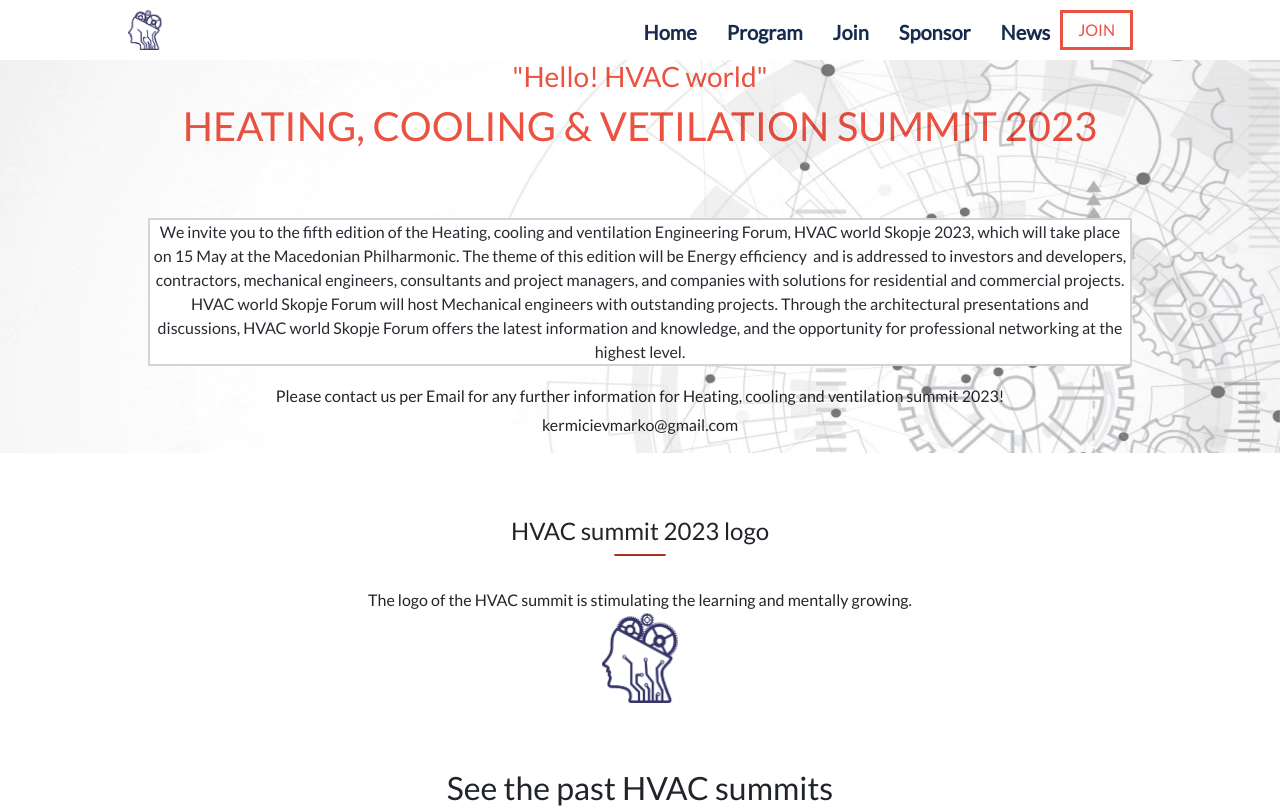
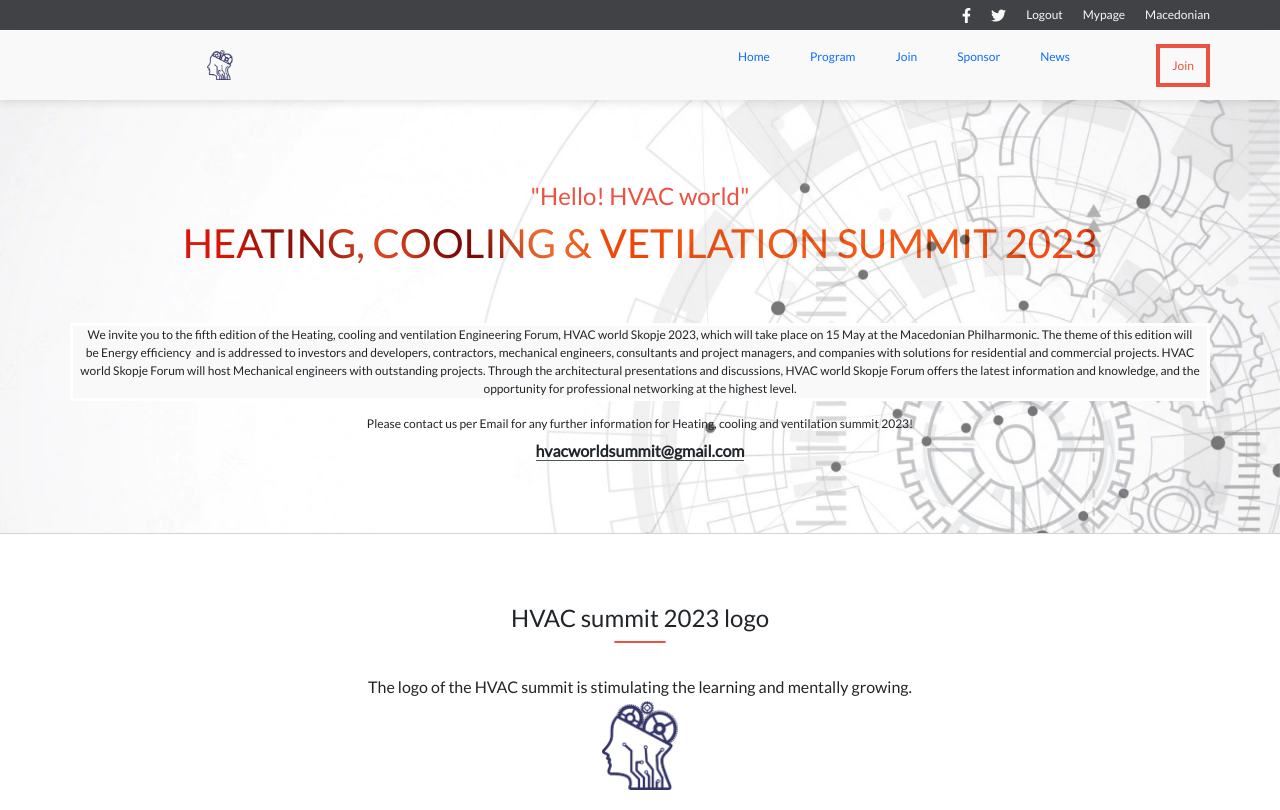
Before and after one commit to MarkoKermi/Capstone-project---Conference-page, a website: page about.html in a window 1280 px wide. Shown: the top 810 px of the page. Drawn offline with nearby package versions, Linux system fonts and the light colour scheme.

Commit message:
Last cnahges based on first review

```diff
--- a/about.html
+++ b/about.html
@@ -34,30 +34,51 @@
     <style>
       @import url("https://fonts.googleapis.com/css2?family=Lato&display=swap");
     </style>
+    <script src="script.js" defer></script>
   </head>
 
   <!-- First page -->
   <body>
-    <section class="main_container">
-      <div class="toolbar" id="portfolio">
-        <img class="header_logo"
-          src="Images/HVAC_summit_logo.png" alt="hvac_summit-logo"/>
-        <ul class="menu_button">
-          <li><a href="index.html" class="nav-item">Home</a></li>
-          <li><a href="index.html#program" class="nav-item">Program</a></li>
-          <li><a href="index.html#join" class="nav-item">Join</a></li>
-          <li><a href="index.html#sponsor" class="nav-item">Sponsor</a></li>
-          <li><a href="index.html#news" class="nav-item">News</a></li>
-        </ul>
-        <nav><i class="fa-solid fa-bars"></i></nav>
-        <button class="sign-in">JOIN</button>
+    <section id="first_page_about">
+    <nav class="mobile-only">
+      <div class="hamburguer-menu-icon">
+          <div></div>
+          <div></div>
+          <div></div>
       </div>
-      <div class="main_page">
-      <h3 class="main_title-about">"Hello! HVAC world"</h3>
-      <h1 class="main_title-about">
-        heating, cooling & vetilation summit 2023
-      </h1>
-      <p class="text">
+  </nav>
+  <nav class="small-nav desktop-only">
+      <ul class="small-nav__menu">
+          <li><img src="Images/facebook_logo.svg"></li>
+          <li><img src="Images/twitter_logo.svg"></li>
+          <li>Logout</li>
+          <li>Mypage</li>
+          <li>Macedonian</li>
+      </ul>
+  </nav>
+  <nav class="big-nav desktop-only">
+      <div class="big-nav__logo">
+          <a href="index.html"><img src="Images/HVAC_summit_logo.png" alt="HVAC Summit 2023"></a>
+      </div>
+      <div class="big-nav__menu">
+          <ul>
+              <li><a href="index.html">Home</a></li>
+              <li><a href="#">Program</a></li>
+              <li><a href="#">Join</a></li>
+              <li><a href="#">Sponsor</a></li>
+              <li><a href="#">News</a></li>
+          </ul>
+      </div>
+      <div class="big-nav__button">
+          <div>
+              Join
+          </div>
+      </div>
+  </nav>
+  <section class="header-content">
+      <h2 class="t-orange">"Hello! HVAC world"</h2>
+      <h1 class="texture-text">heating, cooling & vetilation summit 2023</h1>
+      <p  id="text_about">
         We invite you to the fifth edition of the Heating, cooling and
         ventilation Engineering Forum, HVAC world Skopje 2023, which will take
         place on 15 May at the Macedonian Philharmonic. The theme of this
@@ -70,13 +91,11 @@
         knowledge, and the opportunity for professional networking at the
         highest level.
       </p>
-      <h6 class="contac_us">
-        Please contact us per Email for any further information for Heating,
-        cooling and ventilation summit 2023!
-      </h6>
-      <p class="email">kermicievmarko@gmail.com</p>
-    </div>
-    </section>
+      <h3 class="text_about">Please contact us per Email for any further information for Heating,
+        cooling and ventilation summit 2023!</h3>
+      <a>hvacworldsummit@gmail.com</a>
+  </section>
+</section>
 
     <section class="middle-page">
       <h4>HVAC summit 2023 logo</h4>
@@ -127,8 +146,16 @@
             <h6>HVAC Summit 2023, North Macedonia</h6>
             <h6>Marko Kermichiev</h6>
           </div>
-
-        <script src="script.js"></script>
+      <section class="floating-menu mobile-only">
+        <div class="floating-menu__items">
+            <ul>
+                <li><a href="index.html">Home</a></li>
+                <li><a href="#">Program</a></li>
+                <li><a href="#">Join</a></li>
+                <li><a href="#">Sponsor</a></li>
+                <li><a href="#">News</a></li>
+            </ul>
+        </div>
       </section>
   </body>
 </html>
--- a/style.css
+++ b/style.css
@@ -3,30 +3,155 @@
   padding: 0;
   margin: 0;
   font-family: "Lato", sans-serif;
+  scroll-behavior: smooth;
+}
+
+header {
+  background-image: url(Images/viber_image_2022-12-28_12-03-05-282.jpg);
+  background-repeat: no-repeat;
+  background-size: 100%;
 }
 
 :root {
   --black: #272a31;
+  --medium: #545454;
+  --light: #d3d3d3;
+  --white: #f9f9f9;
+  --dark-blue: #272a33;
+  --dark-background: #414246;
   --orange: #ec5242;
-  --gray: #d3d3dd;
-  --white: #fff;
-  --medium-gray: #f6f7f8;
-  --red: #a83023;
-  --cards_color: #d3d3d31e;
-  --yellow: #ffff00;
-  --partners_gray: #272a31;
+  --desktop-padding: 70px;
 }
 
+#first_page_about {
+  text-align: center;
+  background-image: url(Images/viber_image_2022-12-28_12-03-05-282.jpg);
+  background-repeat: no-repeat;
+  background-size: 100%;
+}
+
+.see-program {
+  display: none;
+}
 .menu_button.show {
   display: block;
 }
 
-.media-nav {
+.header-content > a {
+  width: fit-content;
+  text-decoration: none;
+  color: var(--black);
+  font-weight: 800;
+  line-height: 14px;
+  border-bottom: 1px solid var(--medium);
+}
+
+#text_about {
+  text-align: center !important;
+  background-color: var(--white);
+  border: 3px solid white;
+  font-size: 12px;
+}
+
+.text_about {
+  text-align: center !important;
+  font-size: 12px;
+}
+
+.p-box {
+  font-size: 14px;
+}
+
+.hamburguer-menu-icon {
+  display: flex;
+  flex-direction: column;
+  gap: 5px;
+  padding: 5px;
+  cursor: pointer;
+  user-select: none;
+}
+
+.hamburguer-menu-icon > div {
+  background-color: var(--medium);
+  width: 30px;
+  height: 6px;
+  transition: background-color 0.2s linear, transform 0.2s linear;
+}
+
+.desktop-only {
   display: none;
 }
 
-.see {
-  display: none;
+.t-orange {
+  color: var(--orange);
+  margin-top: 12px;
+}
+
+.texture-text {
+  background: url(Images/orange-bg.png) no-repeat center center;
+  background-size: cover;
+  color: white;
+  -webkit-text-fill-color: transparent;
+  -webkit-background-clip: text;
+}
+
+.p-box {
+  color: var(--medium);
+  padding: 15px;
+  line-height: 22px;
+  font-weight: 600;
+}
+
+.p-box--dark {
+  background-color: var(--white);
+  border: 3px solid white;
+}
+
+.floating-menu {
+  position: fixed;
+  width: 100%;
+  height: calc(100vh - 80px);
+  background-color: #ec5242ee;
+  top: 80px;
+  left: 0;
+  padding: 30px 30px;
+  visibility: hidden;
+  opacity: 0;
+  transition: visibility 0.2s, opacity 0.2s linear;
+}
+
+.floating-menu ul {
+  list-style: none;
+}
+
+.floating-menu a {
+  border: none;
+  color: white;
+  font-weight: 400;
+  font-size: 20px;
+  margin: 50px 0;
+  display: block;
+}
+
+.header-content {
+  padding: 30px 20px 65px 20px;
+}
+
+.active-menu div:nth-child(1) {
+  transform: translateY(11px) rotate(45deg);
+}
+
+.active-menu div:nth-child(2) {
+  background-color: transparent;
+}
+
+.active-menu div:nth-child(3) {
+  transform: translateY(-11px) rotate(-45deg);
+}
+
+.show-menu {
+  visibility: visible !important;
+  opacity: 1 !important;
 }
 
 .featured-speakers {
@@ -34,18 +159,9 @@
   justify-items: center;
 }
 
-.main_container {
-  display: flex;
-  flex-direction: column;
-  justify-content: space-between;
-  background-image: url(Images/viber_image_2022-12-28_12-03-05-282.jpg);
-  background-size: 100vw 100vh;
-  background-repeat: no-repeat;
-}
-
 .partners_section {
   color: var(--white);
-  background-color: var(--partners_gray);
+  background-color: var(--dark-background);
   display: grid;
   justify-items: center;
 }
@@ -69,40 +185,6 @@
   height: auto;
   margin-left: 70px;
   margin-bottom: 30px;
-}
-
-.toolbar > a {
-  font-size: 20px;
-  font-weight: 600;
-  text-decoration: none;
-  color: #172b4d;
-}
-
-.toolbar .menu_button {
-  background-color: #ec5242;
-  mix-blend-mode: multiply;
-  backdrop-filter: blur(5px);
-  width: 100vw;
-  height: 100%;
-  position: fixed;
-  z-index: 4;
-  opacity: 100%;
-  list-style: none;
-}
-
-.nav-item {
-  display: block;
-  font-size: 32px;
-  font-weight: 600;
-  line-height: 44px;
-  color: white;
-  text-decoration: none;
-  margin: 40px;
-}
-
-.fa-bars {
-  padding: 10px;
-  margin-bottom: 10px;
 }
 
 .speaker_appearance {
@@ -142,14 +224,9 @@
   flex-direction: column;
   justify-content: space-between;
   align-items: center;
-  margin-top: 5%;
-}
-
-.main_title {
-  color: var(--orange);
-  margin-left: 2%;
-  margin-right: 2%;
-  /* padding-bottom: 3rem; */
+  border-top: 1px solid var(--light);
+  border-bottom: 1px solid var(--light);
+  padding: 70px;
 }
 
 h1 {
@@ -159,42 +236,13 @@ h1 {
 }
 
 h3 {
-  mix-blend-mode: multiply;
+  font-weight: 900;
+  color: var(--medium);
+  margin: 15px 0 7px 0;
 }
 
 h6 {
   text-align: center;
-}
-
-.menu_button,
-.header_logo,
-.sign-in {
-  display: none;
-}
-
-.header_logo {
-  width: auto;
-  height: auto;
-}
-
-.main_lecture-info {
-  border: 5px solid white;
-  margin-right: 20px;
-  background-color: #f2f2f2;
-  color: #272a31;
-  padding: 10px;
-}
-
-.conference_date {
-  font-weight: 900;
-  font-size: 25px;
-  margin-bottom: 0;
-}
-
-.conference_place {
-  font-size: 15px;
-  padding-bottom: 4rem;
-  margin-bottom: 0;
 }
 
 .join {
@@ -204,21 +252,6 @@ h6 {
   padding: 30px 80px;
   margin: 30px 40px;
   background-color: #ec5242;
-}
-
-/* about CSS */
-
-.main_title-about {
-  color: var(--orange);
-  margin-left: 2%;
-  margin-right: 2%;
-  display: flex;
-  justify-content: center;
-}
-
-.email {
-  display: flex;
-  justify-content: center;
 }
 
 .text {
@@ -248,12 +281,10 @@ h6 {
   width: 90%;
   height: 300px;
   text-align: center;
-  color: var(--yellow);
+  color: var(--white);
   background-image: url(Images/HVAC_2020_summit-tirana.png);
-  /* backdrop-filter: blur(100px); */
   background-repeat: no-repeat;
   background-size: cover;
-  /* padding-top: 100px; */
 }
 
 .belgrade_summit {
@@ -261,11 +292,10 @@ h6 {
   width: 90%;
   height: 300px;
   text-align: center;
-  color: var(--yellow);
+  color: var(--white);
   background-image: url(Images/HVAC_summit_Beograd-2021.png);
   background-repeat: no-repeat;
   background-size: cover;
-  /* padding-top: 100px; */
 }
 
 .desktop_summit_version {
@@ -292,8 +322,11 @@ i {
 }
 
 .program_wraper {
+  /* background-color: #272a31; */
+  display: grid;
   justify-items: center;
   background-image: url(Images/card_background_img.jpeg);
+  background-blend-mode: multiply;
 }
 
 .program_wraper > h2 {
@@ -308,8 +341,8 @@ i {
 .red_line {
   display: inline-block;
   align-items: center;
-  border: 1px solid var(--red);
-  background-color: var(--red);
+  border: 1px solid var(--orange);
+  background-color: var(--orange);
   width: 52px;
   border-radius: 2px;
   margin-bottom: 2rem;
@@ -328,7 +361,7 @@ i {
   justify-items: flex-start;
   align-items: center;
   color: var(--white);
-  background-color: var(--cards_color);
+  background-color: var(--black);
   font-size: 15px;
   margin-bottom: 0;
 }
@@ -403,18 +436,130 @@ i {
     padding: 0;
   }
 
-  .media-nav {
+  #text_about {
+    text-align: center !important;
+    background-color: var(--white);
+    border: 3px solid white;
+    font-size: 12px;
+  }
+
+  .text_about {
+    text-align: center !important;
+    font-size: 12px;
+  }
+
+  .header-content > a {
+    width: fit-content;
+    text-decoration: none;
+    color: var(--black);
+    font-weight: 800;
+    line-height: 14px;
+    border-bottom: 1px solid var(--medium);
+  }
+
+  .header-content {
+    padding: 70px var(--desktop-padding);
+  }
+
+  .header-content h2 {
+    font-size: 24px;
+    font-weight: 300;
+  }
+
+  .mobile-only {
+    display: none;
+  }
+
+  .color {
+    color: var(--orange);
+  }
+
+  .p-box {
+    max-width: 600px;
+  }
+
+  .small-nav {
+    height: 30px;
+    background-color: var(--dark-background);
+    padding: 0 var(--desktop-padding);
     display: flex;
     justify-content: flex-end;
-    align-content: center;
-    padding: 0 20px;
-    gap: 20px;
-    color: white;
-    background-color: #272a31;
+    align-items: center;
   }
 
-  .media-nav i {
-    padding-top: 6px;
+  .small-nav__menu {
+    color: var(--white);
+    list-style: none;
+    display: flex;
+    gap: 20px;
+    font-size: 12px;
+    padding: 0;
+    margin: 0;
+    cursor: pointer;
+    user-select: none;
+  }
+
+  .small-nav__menu img {
+    height: 15px;
+  }
+
+  .big-nav__button div {
+    color: var(--orange);
+    border: 4px solid var(--orange);
+    line-height: 35px;
+    width: fit-content;
+    padding: 0 12px;
+  }
+
+  .big-nav {
+    height: 70px;
+    background-color: var(--white);
+    padding: 0 var(--desktop-padding);
+    display: flex;
+    align-items: center;
+    font-size: 12px;
+    box-shadow: rgba(99, 99, 99, 0.2) 0 2px 8px 0;
+  }
+
+  .big-nav__logo {
+    width: 300px;
+  }
+
+  .header-content__location a,
+  .big-nav a {
+    text-decoration: none;
+    border: none;
+    font-weight: 400;
+  }
+
+  .big-nav__logo img {
+    height: 30px;
+  }
+
+  .big-nav__menu {
+    width: calc(100% - 420px);
+  }
+
+  .big-nav__menu ul {
+    list-style: none;
+    display: flex;
+    justify-content: flex-end;
+  }
+
+  .big-nav__menu li {
+    margin: 0 20px;
+    color: var(--medium);
+    cursor: pointer;
+  }
+
+  .big-nav__menu li:hover {
+    color: var(--orange);
+  }
+
+  .big-nav__button {
+    width: 120px;
+    display: flex;
+    justify-content: flex-end;
   }
 
   .background_img {
@@ -428,23 +573,6 @@ i {
     font-size: 15px;
     padding: 20px 0;
     margin-bottom: 3rem;
-  }
-
-  #nav-item {
-    color: var(--red);
-  }
-
-  .sign-in {
-    display: contents;
-  }
-
-  .sign-in {
-    display: inline-block;
-    border: 3px solid #ec5242;
-    color: #ec5242;
-    background-color: white;
-    padding: 2px 15px;
-    margin-left: 10px;
   }
 
   .see {
@@ -487,85 +615,12 @@ i {
     background-image: url(Images/card_background_img.jpeg);
   }
 
-  .fa-bars {
-    display: none;
-  }
-
-  .toolbar {
-    display: none;
-  }
-
-  .menu_button {
-    display: flex;
-  }
-
-  .toolbar a {
-    font-size: 20px;
-    font-weight: 600;
-    text-decoration: none;
-    color: #172b4d;
-  }
-
-  .nav-item {
-    display: flex;
-    justify-content: flex-end;
-    font-size: 32px;
-    font-weight: 600;
-    line-height: 44px;
-    color: white;
-    text-decoration: none;
-    margin: 40px;
-  }
-
-  #portfolio {
-    display: flex !important;
-    height: fit-content;
-    display: flex;
-    background-color: white;
-    mix-blend-mode: normal;
-    backdrop-filter: blur(0px);
-    width: 100%;
-    height: 60px;
-    position: relative;
-    z-index: 0;
-    opacity: 1;
-    list-style: none;
-    padding: 10px;
-    padding-left: 10%;
-    padding-right: 5%;
-  }
-
-  /* #portfolio .header_logo {
-    width: 120px;
-  } */
-
-  #portfolio .menu_button {
-    background-color: transparent;
-    backdrop-filter: blur(0px);
-    position: relative !important;
-    width: calc(100% - 200px);
-    justify-content: flex-end;
-    gap: 30px;
-  }
-
-  #portfolio .menu_button a {
-    margin: 0;
-  }
-
   .header_logo {
     display: block !important;
   }
 
   .show {
     display: flex !important;
-  }
-
-  .middle-page {
-    display: flex;
-    flex-direction: column;
-    justify-content: space-between;
-    align-items: center;
-    margin-top: 5%;
   }
 
   .join {
```
Also changed, not shown: index.html (+54 -36 lines), script.js (+30 -20 lines), Images/facebook_logo.svg (added), Images/istockphoto-538785322-612x612.jpg (deleted), Images/orange-bg.png (added), Images/twitter_logo.svg (added).
